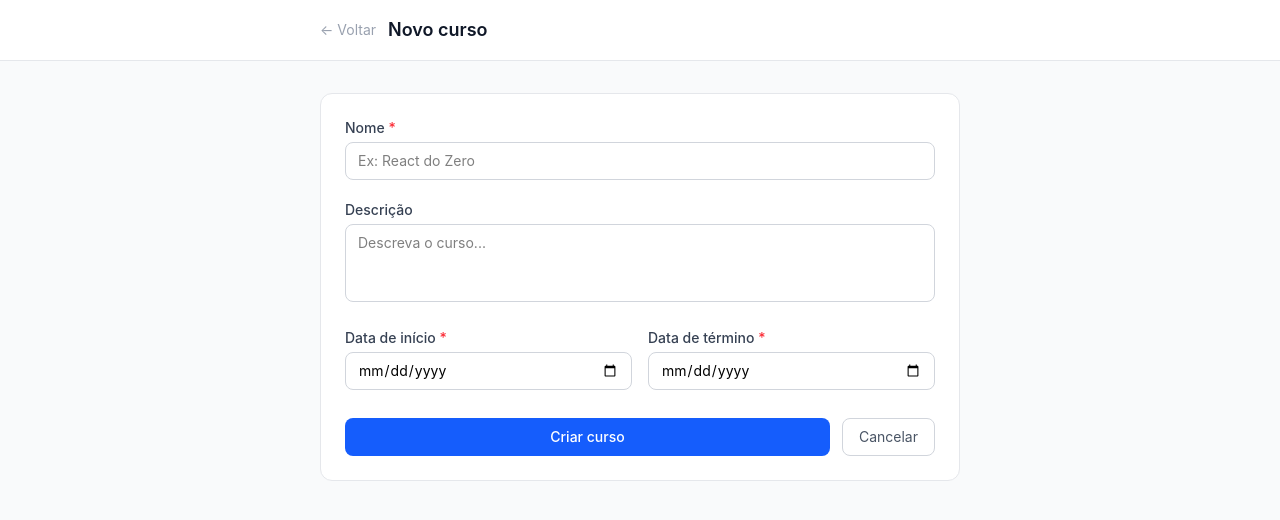
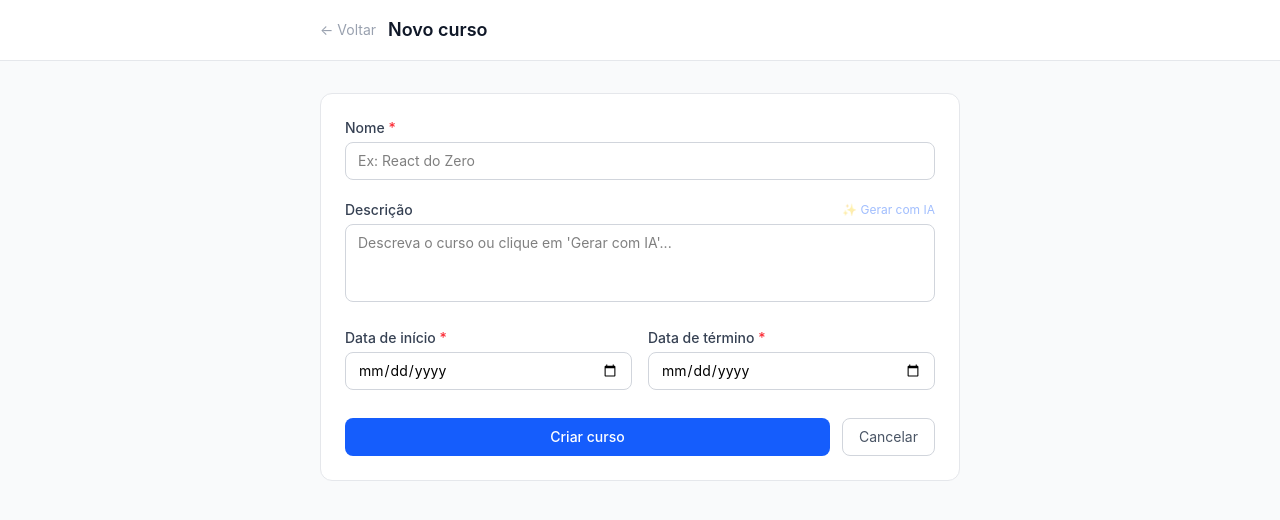
Before and after one commit to wallacinhochan/course-sphere, a React app in the folder frontend/: page /courses/new in a window 1280 px wide. Shown: the top 520 px of the page. Built offline with nearby package versions, Linux system fonts and the light colour scheme; no server answers; sample sign-in values are in the browser's storage; the HTML template or start-up script is replaced by a standard one.

Commit message:
feat: add AI description generation via Groq API

```diff
--- a/frontend/src/pages/CourseForm.jsx
+++ b/frontend/src/pages/CourseForm.jsx
@@ -23,6 +23,7 @@ export default function CourseForm() {
   const queryClient = useQueryClient()
   const [serverError, setServerError] = useState('')
   const [successMessage, setSuccessMessage] = useState('')
+  const [generatingDesc, setGeneratingDesc] = useState(false)
 
   const { data: course } = useQuery({
     queryKey: ['course', id],
@@ -30,7 +31,7 @@ export default function CourseForm() {
     enabled: isEdit
   })
 
-  const { register, handleSubmit, reset, formState: { errors } } = useForm({
+  const { register, handleSubmit, reset, watch, setValue, formState: { errors } } = useForm({
     resolver: zodResolver(schema)
   })
 
@@ -61,6 +62,37 @@ export default function CourseForm() {
       setServerError(messages ? messages.join(', ') : 'Erro ao salvar curso')
     }
   })
+
+ const generateDescription = async () => {
+  const name = watch('name')
+  if (!name || name.length < 3) return
+
+  setGeneratingDesc(true)
+  try {
+    const res = await fetch('https://api.groq.com/openai/v1/chat/completions', {
+      method: 'POST',
+      headers: {
+        'Content-Type': 'application/json',
+        'Authorization': `Bearer ${import.meta.env.VITE_GROQ_API_KEY}`
+      },
+      body: JSON.stringify({
+        model: 'llama-3.3-70b-versatile',
+        messages: [{
+          role: 'user',
+          content: `Gere uma descrição profissional e objetiva para um curso online chamado "${name}". Máximo 2 frases. Apenas a descrição, sem introdução ou explicação.`
+        }],
+        max_tokens: 150
+      })
+    })
+    const data = await res.json()
+    const text = data.choices?.[0]?.message?.content
+    if (text) setValue('description', text.trim())
+  } catch {
+    // silencia erro
+  } finally {
+    setGeneratingDesc(false)
+  }
+}
 
   return (
     <div className="min-h-screen bg-gray-50">
@@ -94,12 +126,22 @@ export default function CourseForm() {
             </div>
 
             <div>
-              <label className="block text-sm font-medium text-gray-700 mb-1">
-                Descrição
-              </label>
+              <div className="flex items-center justify-between mb-1">
+                <label className="block text-sm font-medium text-gray-700">
+                  Descrição
+                </label>
+                <button
+                  type="button"
+                  onClick={generateDescription}
+                  disabled={generatingDesc || watch('name')?.length < 3}
+                  className="text-xs text-blue-600 hover:text-blue-700 disabled:opacity-40 disabled:cursor-not-allowed flex items-center gap-1 transition-colors"
+                >
+                  {generatingDesc ? '⏳ Gerando...' : '✨ Gerar com IA'}
+                </button>
+              </div>
               <textarea
                 {...register('description')}
-                placeholder="Descreva o curso..."
+                placeholder="Descreva o curso ou clique em 'Gerar com IA'..."
                 rows={3}
                 className="w-full border border-gray-300 rounded-lg px-3 py-2 text-sm focus:outline-none focus:ring-2 focus:ring-blue-500 focus:border-transparent resize-none"
               />
```
Also changed, not shown: 1 other file (tests, documents, lock files or other folders).
